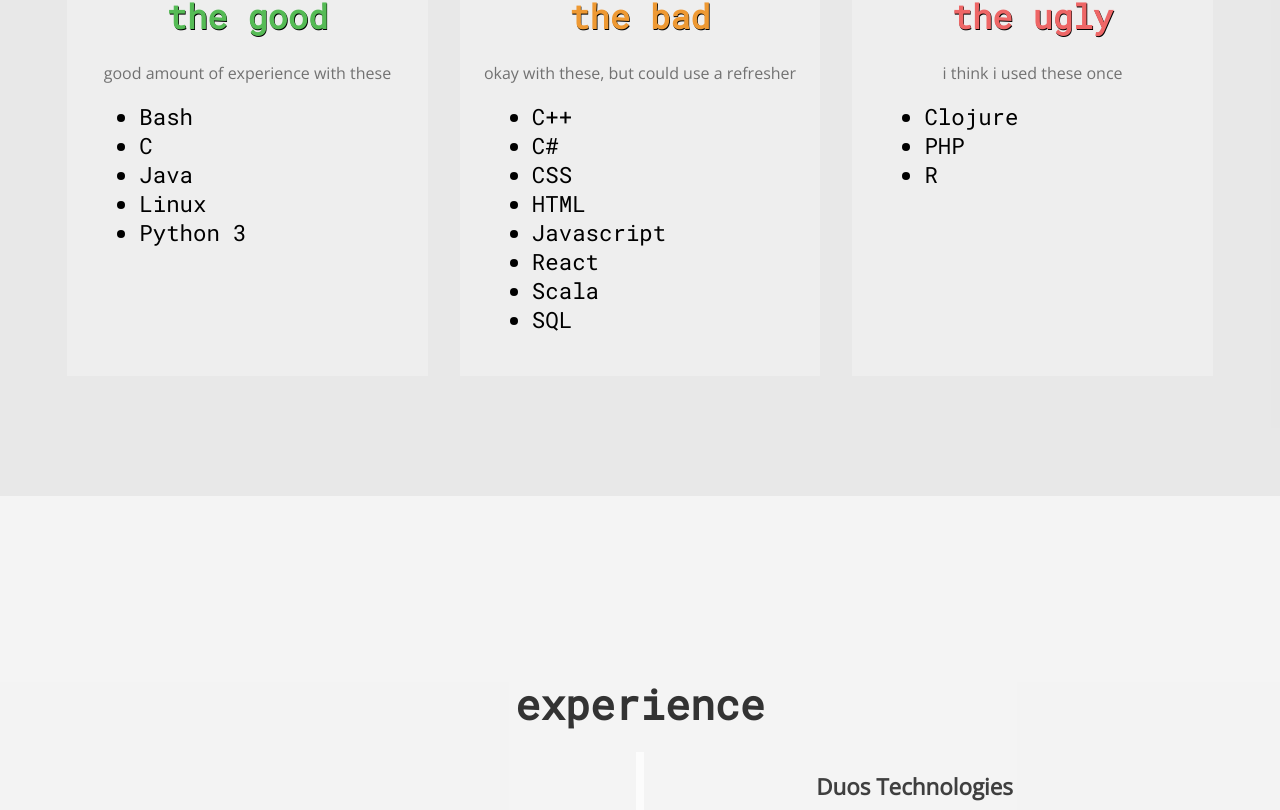
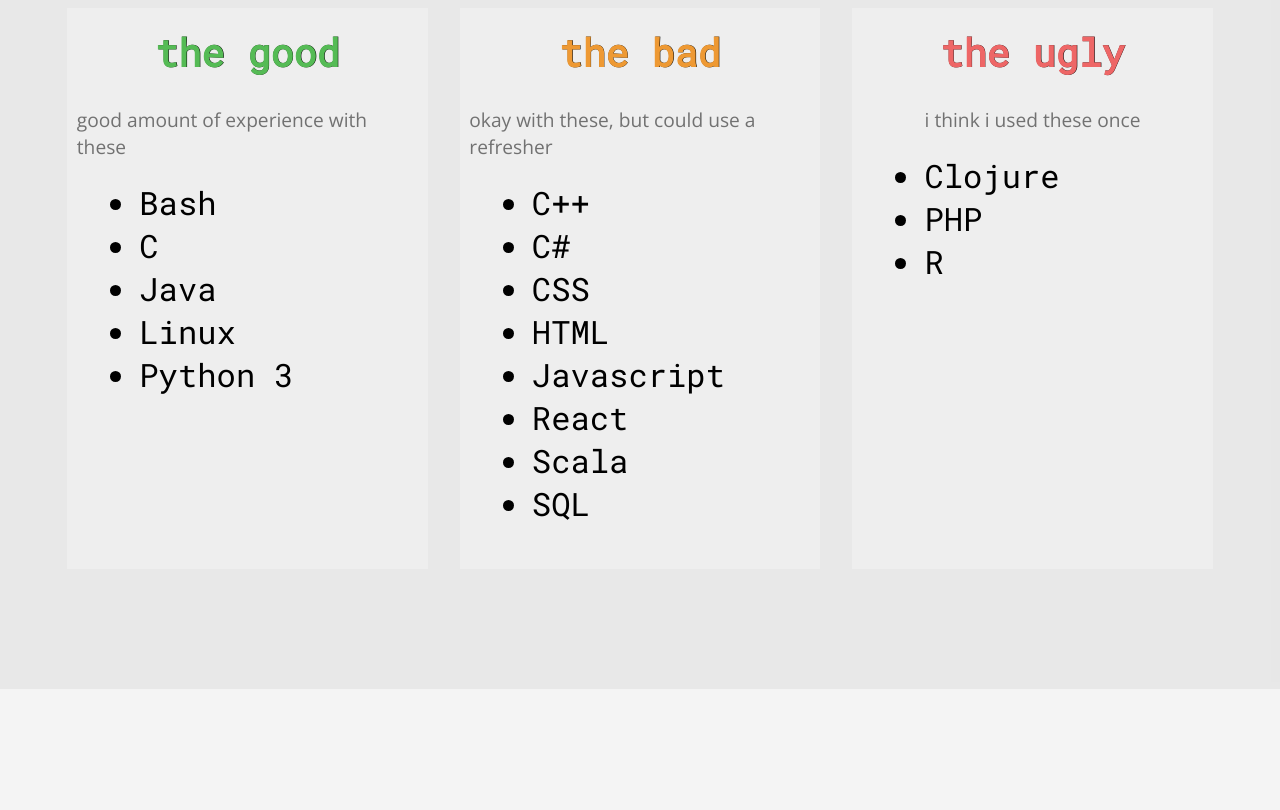
Before and after one commit to jonathan-lemos/jonathan-lemos.github.io, a plain HTML site: page index.html in a window 1280 px wide. Shown: the part 1605-2415 px from the top of the page. Drawn offline with nearby package versions, Linux system fonts and the light colour scheme.

Commit message:
final changes v2 final final

```diff
--- a/index.html
+++ b/index.html
@@ -2,7 +2,6 @@
 <html lang="en" class="main">
 <head>
     <meta charset="UTF-8">
-    <meta name=viewport content="width=device-width, initial-scale=1">
     <link href="https://fonts.googleapis.com/css?family=Open+Sans|Roboto+Mono&display=swap"
           rel="stylesheet">
     <link href="https://maxcdn.bootstrapcdn.com/font-awesome/4.6.3/css/font-awesome.min.css"
--- a/style.css
+++ b/style.css
@@ -36,6 +36,7 @@
 .bg-anime {
     animation: anim-bg-blur-shift 5s ease infinite;
     background-image: url("anime_wallpaper.jpg");
+    background-color: #000000;
 }
 
 .bg-black-50 {
@@ -398,7 +399,7 @@
 .subsubtitle {
     align-items: center;
     color: #333A;
-    font-size: calc(0.5vw + 0.6em);
+    font-size: calc(0.5vw + 0.8em);
     font-weight: 500;
     padding: 0 0.5em;
 }
@@ -406,10 +407,10 @@
 .subtitle {
     align-items: center;
     color: #333;
-    font-size: calc(2vw + 0.5em);
+    font-size: calc(2vw + 0.8em);
     font-weight: 700;
     text-decoration: none;
-    text-shadow: 0.05vw 0.05vw black;
+    text-shadow: 0.01em 0.01em black;
 }
 
 nav.sticky {
@@ -516,15 +517,15 @@
 }
 
 .text-size-p, .text-size-p * {
-    font-size: calc(0.25vw + 1em);
+    font-size: calc(0.25vw + 1.25em);
 }
 
 .text-size-title, .text-size-title * {
-    font-size: calc(2vw + 1em);
+    font-size: calc(2vw + 1.25em);
 }
 
 .text-size-subtitle, .text-size-subtitle * {
-    font-size: calc(1vw + 0.8em);
+    font-size: calc(1vw + 1em);
 }
 
 .text-size-x1-5, .text-size-x1-5 * {
@@ -600,12 +601,12 @@
 
 ul.timeline > li > div.entry > h1 {
     color: #111111CC;
-    font-size: calc(0.5vw + 1em);
+    font-size: calc(0.5vw + 1.25em);
 }
 
 ul.timeline > li > div.entry > h2 {
     color: #666666CC;
-    font-size: calc(0.5vw + 1em);
+    font-size: calc(0.5vw + 1.25em);
 }
 
 ul.timeline > li > div.time {
```
